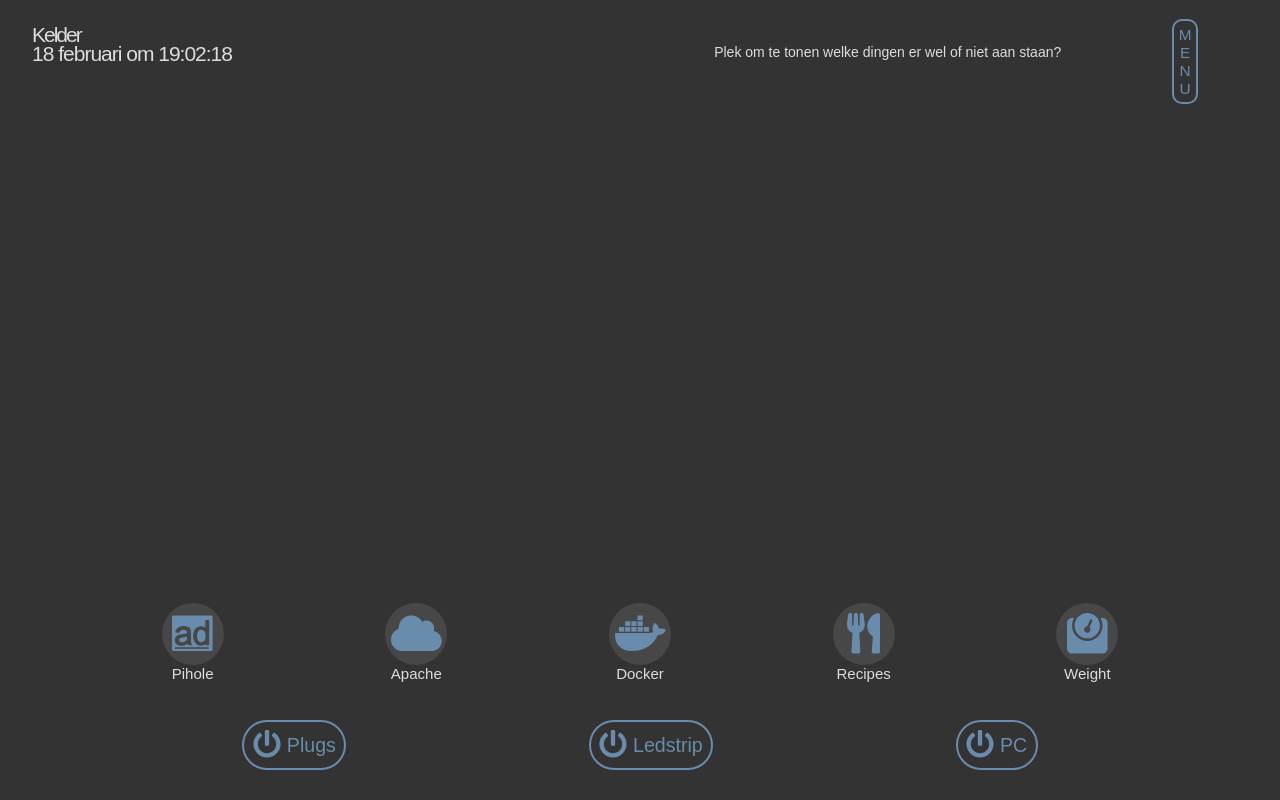
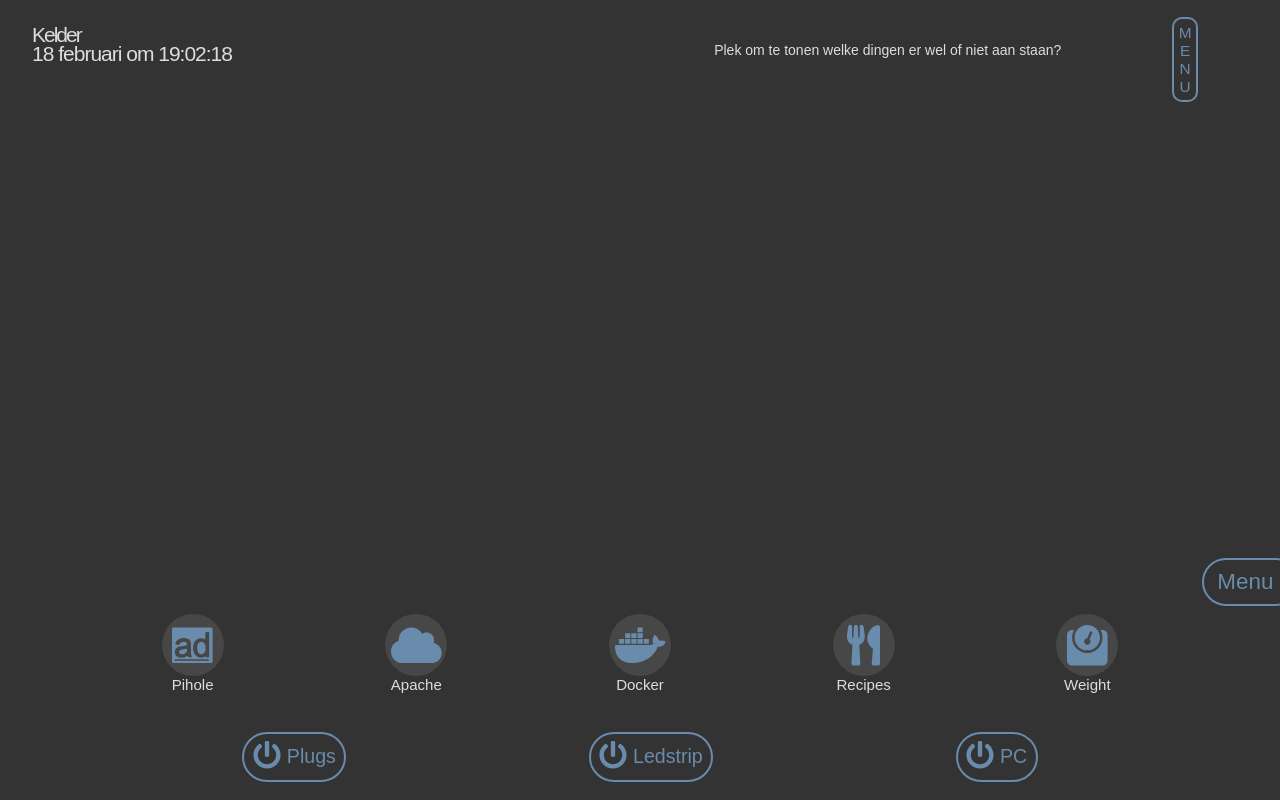
Before and after one commit to ASdeWekker/kelder, a React (Create React App) app in the folder client/: page / in a window 1280 px wide. Built offline with nearby package versions, Linux system fonts and the light colour scheme.

Commit message:
menu is working now, still working on getting the button somehwere else

```diff
--- a/client/src/App.js
+++ b/client/src/App.js
@@ -8,11 +8,23 @@ class App extends Component {
 		super()
 	}
 
+	// Toggle the right menu.
+	handleClick() {
+		this.rightMenu.current.classList.remove("right-menu-inactive")
+		this.rightMenu.current.classList.add("right-menu-active")
+	}
+
 	render() {
 		return (
 			<div className="App">
 				<Header />
 				<section className="bottom">
+					<div className="bottom--menu-button-container">
+						<button
+							className="bottom--menu-button-container--button"
+							onClick={this.handleClick}
+						>Menu</button>
+					</div>
 					<MostUsedPlaces />
 					<HomeControl />
 				</section>
--- a/client/src/styles/index.sass
+++ b/client/src/styles/index.sass
@@ -20,6 +20,7 @@ html, body, #root, .App
 	background: $bg
 	height: 100vh
 	margin: 0
+	max-width: 100vw
 	overflow: hidden
 	padding: 0
 	width: 100vw
@@ -49,10 +50,21 @@ html
 			.App
 				.bottom
 					bottom: 0
-					height: 206px
+					height: 242px
 					left: 0
 					position: fixed
 					width: 100vw
+
+					&--menu-button-container
+						display: flex
+						flex-direction: row-reverse
+
+						&--button
+							border: 2px solid $text
+							border-radius: 24px
+							font-size: 1.6em
+							margin-right: -20px
+							padding: 0.4em 1.1em 0.4em 0.6em
 
 
 // Status specific stylings.
--- a/client/src/styles/partials/_header.sass
+++ b/client/src/styles/partials/_header.sass
@@ -1,63 +1,59 @@
 // Styles for the header.
 
-html
-	body
-		#root
-			.App
-				.header
-					height: auto
-					min-height: $headerHeight
-					width: 100vw
+.header
+	height: 100px
+	min-height: $headerHeight
+	width: 100vw
 
-					&--container
-						clear: both
-						color: $text-alt
-						height: 100%
-						min-height: $headerHeight
-						width: 100vw
+	&--container
+		clear: both
+		color: $text-alt
+		height: 100px
+		min-height: $headerHeight
+		width: 100vw
 
-						&--left, &--right
-							float: left
-							height: 100%
-							min-height: $headerHeight
-							width: 50vw
+		&--left, &--right
+			float: left
+			height: 100px
+			min-height: $headerHeight
+			width: 50vw
 
-						&--left
-							align-items: center
-							display: flex
+		&--left
+			align-items: center
+			display: flex
 
-							&--wrapper
-								margin-top: -20px
+			&--wrapper
+				margin-top: -20px
 
-								h1, h2
-									font-size: 1.5em
-									margin-left: $marginLeft
+				h1, h2
+					font-size: 1.5em
+					margin-left: $marginLeft
 
-								&--text
-									font-weight: 400
-									letter-spacing: -2px
-									margin: 26px 0 -5px
+				&--text
+					font-weight: 400
+					letter-spacing: -2px
+					margin: 26px 0 -5px
 
-								&--date
-									font-weight: 100
-									letter-spacing: -1px
-									margin-top: 0
+				&--date
+					font-weight: 100
+					letter-spacing: -1px
+					margin-top: 0
 
-						&--right
-							align-items: center
-							display: flex
-							justify-content: center
+		&--right
+			align-items: center
+			display: flex
+			justify-content: center
 
-							&--placeholder
-								height: 100%
-								margin-right: 10px
-								width: 70%
+			&--placeholder
+				height: auto
+				margin-right: 10px
+				width: 70%
 
-							&--right-menu-button
-								border: 2px solid $text
-								border-radius: 10px
-								font-size: 1.1em
-								height: 70%
-								margin: 3% 0.5em 0 0
-								padding: 0.3em
-								width: 26px
+			&--right-menu-button
+				border: 2px solid $text
+				border-radius: 10px
+				font-size: 1.1em
+				height: auto
+				margin: 3% 0.5em 0 0
+				padding: 0.3em
+				width: 26px
--- a/client/src/styles/partials/_home-control.sass
+++ b/client/src/styles/partials/_home-control.sass
@@ -1,34 +1,29 @@
 // Styles for the Home Control section.
 
-html
-	body
-		#root
-			.App
-				.bottom
-					.home-control
-						height: 110px
-						width: 100vw
+.home-control
+	height: 110px
+	width: 100vw
 
-						.container
-							align-items: center
-							display: flex
-							flex-flow: row nowrap
-							height: 110px
-							justify-content: space-evenly
-							width: 100vw
+	.container
+		align-items: center
+		display: flex
+		flex-flow: row nowrap
+		height: 110px
+		justify-content: space-evenly
+		width: 100vw
 
-							&--button
-								align-items: center
-								background: $bg
-								border: 2px solid $text
-								border-radius: 30px
-								display: flex
-								height: 50px
-								padding: 0 0.6em
+		&--button
+			align-items: center
+			background: $bg
+			border: 2px solid $text
+			border-radius: 30px
+			display: flex
+			height: 50px
+			padding: 0 0.6em
 
-								&--icon
-									font-size: 2em
-									margin-right: 6px
+			&--icon
+				font-size: 2em
+				margin-right: 6px
 
-								&--text
-									font-size: 1.4em
+			&--text
+				font-size: 1.4em
--- a/client/src/styles/partials/_keyframes.sass
+++ b/client/src/styles/partials/_keyframes.sass
@@ -12,5 +12,5 @@
 	0%
 		right: 0
 	100%
-		display: block
+		display: none
 		right: -100vw
--- a/client/src/styles/partials/_menu.sass
+++ b/client/src/styles/partials/_menu.sass
@@ -1,49 +1,48 @@
 // The styles for the menu.
 
-html
-	body
-		#root
-			.App
-				.header
-					.right-menu
-						background: $bg-alt
-						display: none
-						height: 100vh
-						position: absolute
-						right: 100vw
-						width: 100vw
-						z-index: 9999
+.right-menu
+	background: $bg-alt
+	height: 100vh
+	position: relative
+	right: 100vw
+	top: -100px
+	width: 100vw
+	z-index: 9999
 
-						&--menu
-							height: 100vh
-							position: absolute
-							right: 0
-							width: 100vw
+	&--menu
+		height: 100vh
+		width: 100vw
 
-							&--h1
-								margin: 16px
-								width: 90vw
+		&--h1
+			bottom: -65vh
+			height: 64px
+			left: 0
+			line-height: 64px
+			margin: 0 5vw
+			position: relative
+			width: 90vw
 
-								span
-									cursor: pointer
-									float: right
+			span
+				cursor: pointer
+				float: right
 
-							&--version-number
-								bottom: 10px
-								color: $text-alt
-								margin: 0
-								position: absolute
-								right: 10px
+		&--version-number
+			color: $text-alt
+			margin: 0 4vw
+			position: relative
+			text-align: right
+			top: -32.7vh
+			width: 92vw
 
-								em
-									color: $text
+			em
+				color: $text
 
-					.right-menu-active
-						animation: right-menu-slide-in 0.1s ease-out
-						display: block
-						right: 0
+.right-menu-active
+	animation: right-menu-slide-in 0.1s ease-out
+	// display: block
+	right: 0
 
-					.right-menu-inactive
-						animation: right-menu-slide-out 0.2s ease-out
-						display: none
-						right: -100vw
+.right-menu-inactive
+	animation: right-menu-slide-out 0.2s ease-out
+	// display: none
+	right: -100vw
--- a/client/src/styles/partials/_most-used.sass
+++ b/client/src/styles/partials/_most-used.sass
@@ -1,41 +1,36 @@
 // Style for the most used places.
 
-html
-	body
-		#root
-			.App
-				.bottom
-					.most-used-places
-						background: $bg
-						height: 96px
-						width: 100vw
+.most-used-places
+	background: $bg
+	height: 96px
+	width: 100vw
 
-						.container
-							display: flex
-							flex-flow: row nowrap
-							height: 96px
-							justify-content: space-evenly
-							width: 100vw
+	.container
+		display: flex
+		flex-flow: row nowrap
+		height: 96px
+		justify-content: space-evenly
+		width: 100vw
 
-							&--button
-								height: 80px
-								margin-top: 8px
-								width: 62px
+		&--button
+			height: 80px
+			margin-top: 8px
+			width: 62px
 
-								&--circle
-									align-items: center
-									background: lighten($bg, 8%)
-									border-radius: 50%
-									color: $text
-									display: flex
-									font-size: 40.6px //2.9em
-									height: 62px
-									justify-content: center
-									width: 62px
+			&--circle
+				align-items: center
+				background: lighten($bg, 8%)
+				border-radius: 50%
+				color: $text
+				display: flex
+				font-size: 40.6px //2.9em
+				height: 62px
+				justify-content: center
+				width: 62px
 
-								&--text
-									color: $text-alt
-									font-size: 1.13em //Gives a computed size of 14px
-									margin: 0
-									text-align: center
-									width: 62px
+			&--text
+				color: $text-alt
+				font-size: 1.13em //Gives a computed size of 14px
+				margin: 0
+				text-align: center
+				width: 62px
--- a/client/src/styles/partials/_penp.sass
+++ b/client/src/styles/partials/_penp.sass
@@ -1,56 +1,54 @@
 // Styles for the PenP section.
 
-html
-	body
-		#root
-			.App
-				.header
-					.right-menu
-						&--menu
-							.body
-								height: auto
-								width: 100vw
+.body
+	height: auto
+	width: 100vw
 
-								.container
-									height: 80px
-									width: 100vw
+	.container
+		height: 80px
+		width: 100vw
 
-									&--header
-										color: $text-alt
-										font-size: 1.3em
-										font-weight: 400
-										height: 22px
-										line-height: 22px
-										margin: 0 0 8px $marginLeft
-										text-decoration: underline
+		&--header
+			color: $text-alt
+			font-size: 1.3em
+			font-weight: 400
+			height: 22px
+			line-height: 22px
+			margin: 0 0 8px $marginLeft
+			text-decoration: underline
 
-									&--wrapper
-										height: 50px
-										overflow-x: scroll
-										overflow-y: hidden
-										scrollbar-width: none
-										white-space: nowrap
-										width: 100vw
-										-webkit-overflow-scrolling: touch
+		&--wrapper
+			height: 50px
+			overflow-x: scroll
+			overflow-y: hidden
+			scrollbar-width: none
+			white-space: nowrap
+			width: 100vw
+			-webkit-overflow-scrolling: touch
 
-										&--button
-											background: $bg-alt
-											border: 2px solid $text
-											border-radius: 20px
-											display: inline-block
-											margin-right: 10px
-											padding: 0.7em 0.8em
+			&--button
+				background: $bg-alt
+				border: 2px solid $text
+				border-radius: 20px
+				display: inline-block
+				margin-right: 10px
+				padding: 0.7em 0.8em
 
-											&:first-child
-												margin-left: 20px
+				&:first-child
+					margin-left: 20px
 
-											&--link
-												font-size: 1.2em
-												margin: 0
+				&--link
+					font-size: 1.2em
+					margin: 0
 
-											&--toggle
-												font-size: 1.2em
-												margin-left: 0.3em
+				&--toggle
+					font-size: 1.2em
+					margin-left: 0.3em
 
-								.container.projects
-									margin-top: 10px
+	.container.practice .container--header
+		height: 50px
+		line-height: 50px
+		margin-bottom: -6px
+
+	.container.projects
+		margin-top: 16px
```
Also changed, not shown: client/src/styles/index.css.
